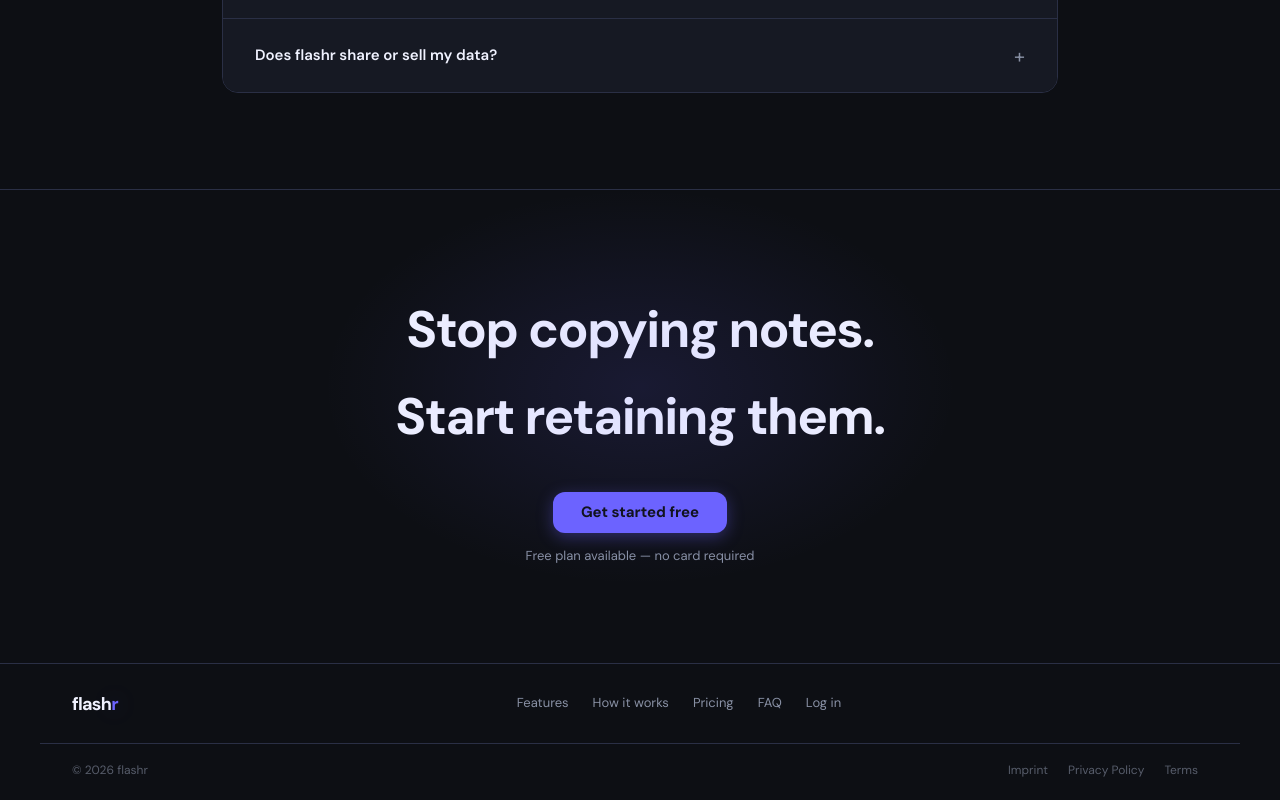
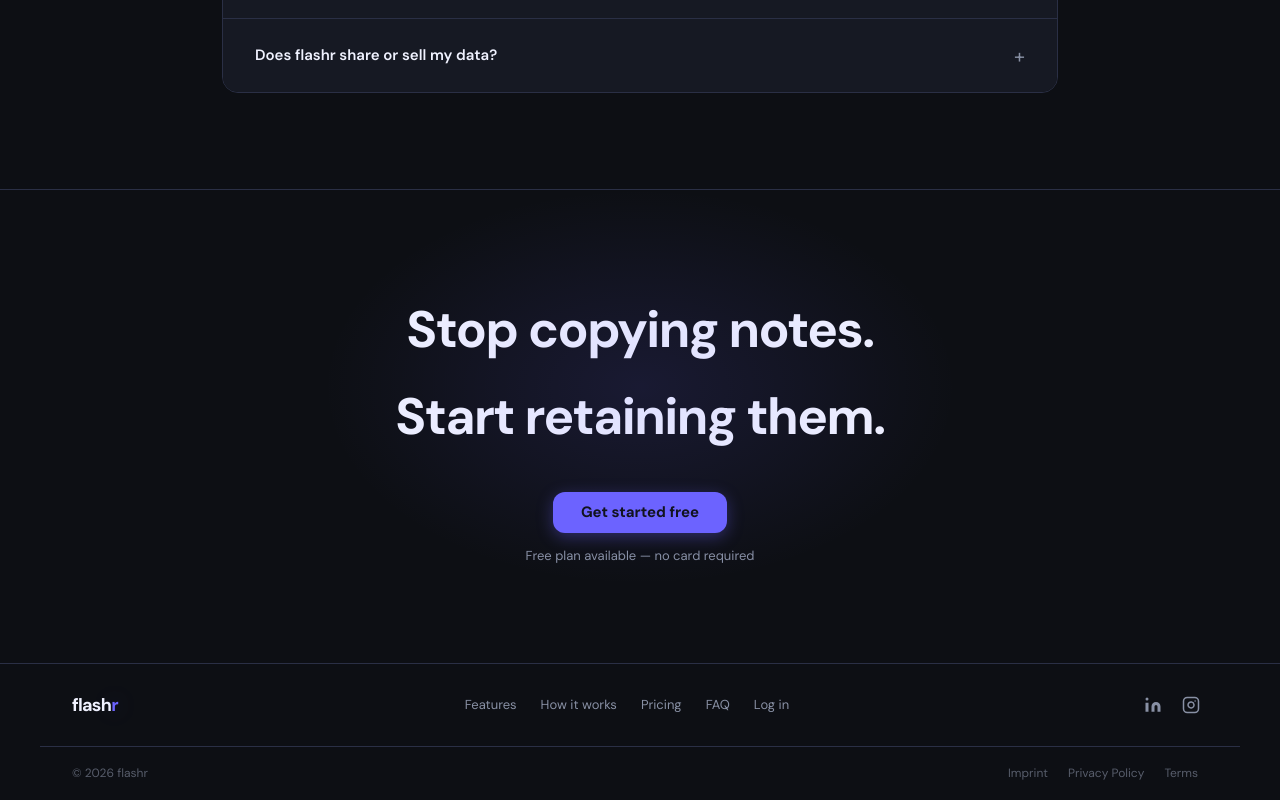
Before and after one commit to schmenniooo/flashr, a React (Vite) app in the folder web/: page / in a window 1280 px wide. Shown: the part 3170-3970 px from the top of the page. Built offline with nearby package versions, Linux system fonts and the light colour scheme; no server answers.

Commit message:
social links added

```diff
--- a/web/src/pages/Landing.css
+++ b/web/src/pages/Landing.css
@@ -851,6 +851,28 @@
   opacity: 1;
 }
 
+.landing-footer-social {
+  display: flex;
+  align-items: center;
+  gap: var(--space-1);
+}
+
+.landing-footer-social-link {
+  display: inline-flex;
+  align-items: center;
+  justify-content: center;
+  width: 34px;
+  height: 34px;
+  border-radius: var(--radius-sm);
+  color: var(--color-muted);
+  transition: color 0.15s ease, background 0.15s ease;
+}
+
+.landing-footer-social-link:hover {
+  color: var(--color-text);
+  background: var(--color-surface);
+}
+
 /* ─── Scroll animations ───────────────────────────────────── */
 
 [data-animate] {
--- a/web/src/pages/Landing.tsx
+++ b/web/src/pages/Landing.tsx
@@ -285,6 +285,34 @@ export function Landing() {
             <a href="#faq" className="landing-footer-link">FAQ</a>
             <Link to="/login" className="landing-footer-link">Log in</Link>
           </nav>
+          <div className="landing-footer-social">
+            <a
+              href="https://www.linkedin.com/company/115812262"
+              target="_blank"
+              rel="noopener noreferrer"
+              className="landing-footer-social-link"
+              aria-label="flashr on LinkedIn"
+            >
+              <svg viewBox="0 0 24 24" fill="currentColor" width="18" height="18" aria-hidden="true">
+                <path d="M16 8a6 6 0 0 1 6 6v7h-4v-7a2 2 0 0 0-2-2 2 2 0 0 0-2 2v7h-4v-7a6 6 0 0 1 6-6z"/>
+                <rect x="2" y="9" width="4" height="12"/>
+                <circle cx="4" cy="4" r="2"/>
+              </svg>
+            </a>
+            <a
+              href="https://www.instagram.com/flashr.io/"
+              target="_blank"
+              rel="noopener noreferrer"
+              className="landing-footer-social-link"
+              aria-label="flashr on Instagram"
+            >
+              <svg viewBox="0 0 24 24" fill="none" stroke="currentColor" strokeWidth="2" strokeLinecap="round" strokeLinejoin="round" width="18" height="18" aria-hidden="true">
+                <rect x="2" y="2" width="20" height="20" rx="5" ry="5"/>
+                <path d="M16 11.37A4 4 0 1 1 12.63 8 4 4 0 0 1 16 11.37z"/>
+                <line x1="17.5" y1="6.5" x2="17.51" y2="6.5"/>
+              </svg>
+            </a>
+          </div>
         </div>
         <div className="landing-footer-sub">
           <p className="landing-footer-copy">© {new Date().getFullYear()} flashr</p>
```
